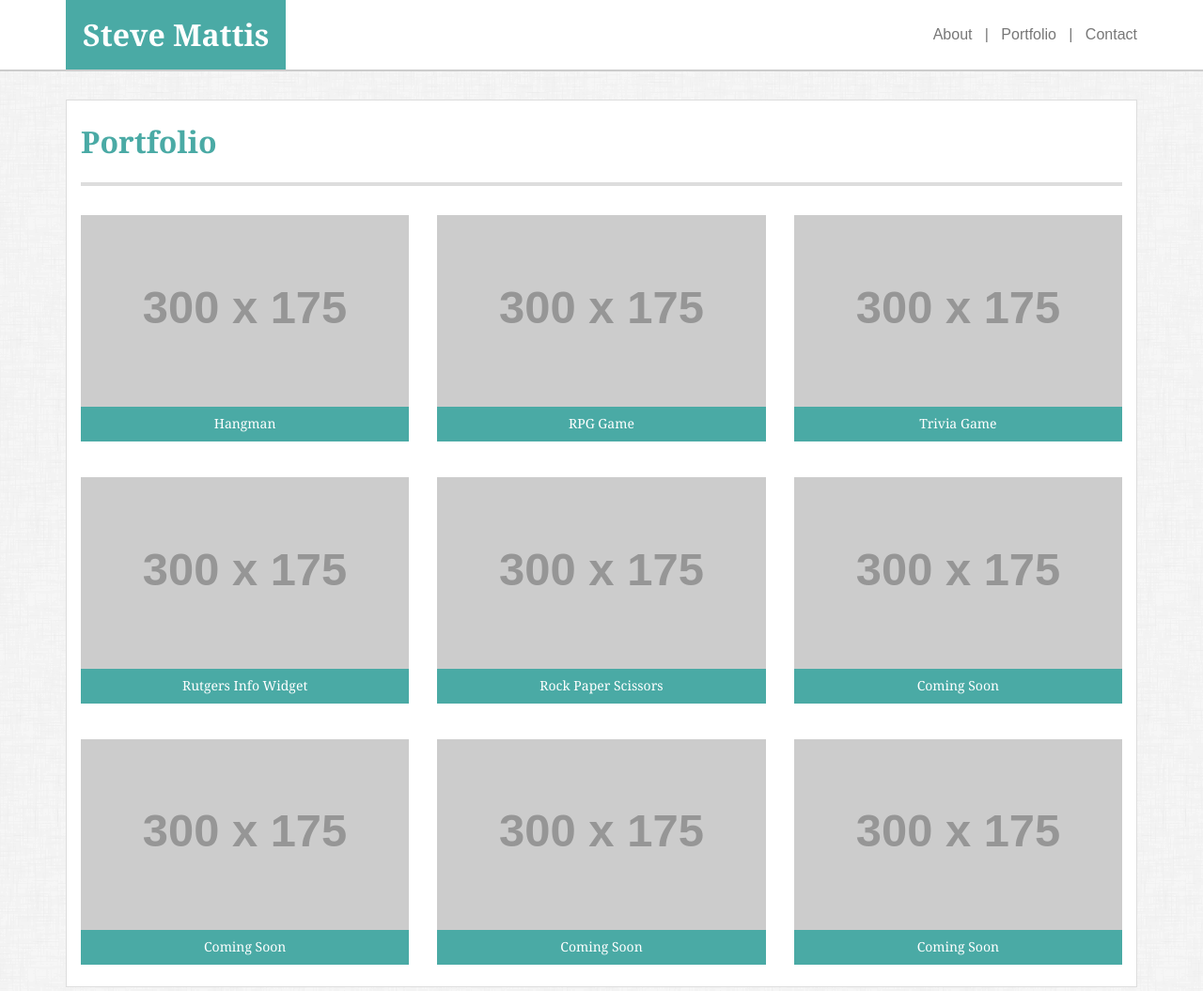
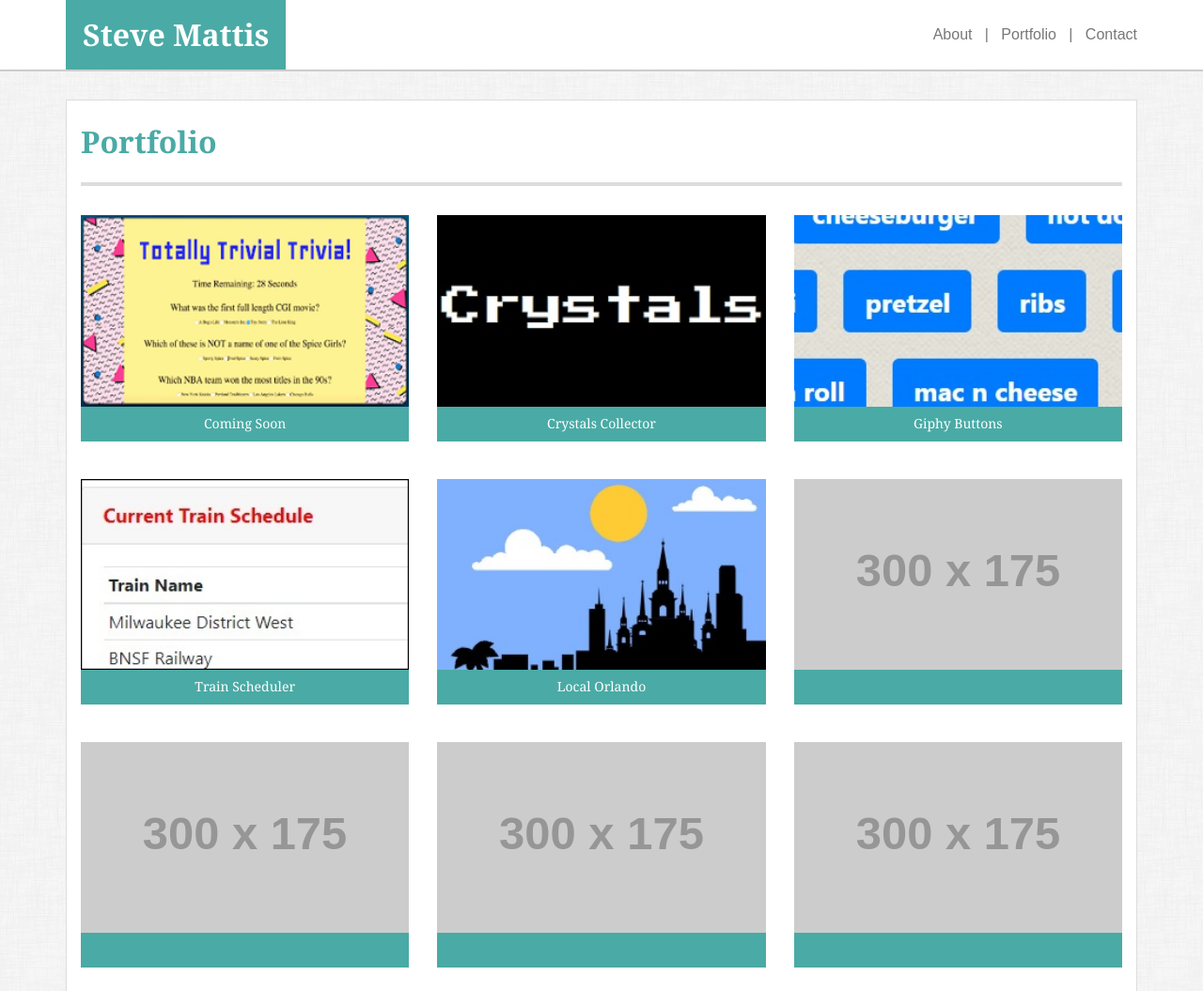
Before and after one commit to smattis18/Bootstrap-Portfolio, a plain HTML site: page portfolio.html in a window 1280 px wide. Shown: the top 1055 px of the page at 94% size. Drawn offline with nearby package versions, Linux system fonts and the light colour scheme; placeholder pictures from the web are drawn by us.

Commit message:
Updated portfolio page

```diff
--- a/assets/css/style.css
+++ b/assets/css/style.css
@@ -111,16 +111,6 @@ form {
     padding-top: 25px;
 }
 
-.body-h6 {
-    font-family: 'Georgia', Times, Times New Roman, serif;
-    font-size: 14px;
-    font-weight: normal;
-    background-color: #4aaaa5;
-    color: white;
-    text-align: center;
-    padding: 10px 0px;
-}
-
 .standard-nav {
     display: inline;
 }
@@ -128,7 +118,6 @@ form {
 .responsive-nav {
     position: relative;
     top: -55px;
-    right:
 }
 
 .img-responsive {
@@ -140,12 +129,34 @@ form {
     width: 100%;
 }
 
+.img-select {
+    font-family: 'Georgia', Times, Times New Roman, serif;
+    font-size: 14px;
+    font-weight: normal;
+    background-color: #4aaaa5;
+    color: white;
+    line-height: 2.6;
+    text-align: center;
+    margin-bottom: 10px;
+}
+
+.img-select:hover {
+    box-shadow: 0 4px 8px 0 rgba(0, 0, 0, 0.2), 0 6px 20px 0 rgba(0, 0, 0, 0.19);
+    background-color: #ffffff;
+    color: inherit;
+}
+
 #clear-float {
     clear: both;
 }
 
 #nav-pad {
     padding: 0px;
+}
+
+#navbar-links {
+    text-align: center;
+    color: #ffffff;
 }
 
 #body-hr {
@@ -208,3 +219,15 @@ form {
     border-width: 1px 1px 0px;
     border-color: #dddddd;
 }
+
+/* Keeping just in case an issue is discovered with img-select classes
+
+.body-h6 {
+    font-family: 'Georgia', Times, Times New Roman, serif;
+    font-size: 14px;
+    font-weight: normal;
+    background-color: #4aaaa5;
+    color: white;
+    text-align: center;
+    padding: 10px 0px;
+}*/
--- a/portfolio.html
+++ b/portfolio.html
@@ -18,7 +18,7 @@
         <div class="container">
             <div class="row">
                 <div class="col-lg-12" id="nav-pad">
-                    <h1 class="nav-h1">Steve Mattis</h1>
+                    <a href="index.html"><h1 class="nav-h1">Steve Mattis</h1></a>
                     <div class="standard-nav">
                     <nav>
                             <ul>
@@ -43,21 +43,21 @@
             <div class="row">
                     </div>
                 <div class="col-lg-12">
-                            <nav class="navbar navbar-expand- navbar-light" id="nav-pad" style="background-color: #cccccc;">
-                                <button class="navbar-toggler" type="button" data-toggle="collapse" data-target="#navbarSupportedContent" aria-controls="navbarSupportedContent" aria-expanded="false" aria-label="Toggle navigation">
+                            <nav class="navbar navbar-expand-lg navbar-light" id="nav-pad" style="background-color: #cccccc;">
+                                <button class="navbar-toggler" type="button" data-toggle="collapse" data-target="#navbarNavDropdown" aria-controls="navbarNavDropdown" aria-expanded="false" aria-label="Toggle navigation">
                                   <span class="navbar-toggler-icon"></span>
                                 </button>
 
-                                <div class="collapse navbar-collapse" id="navbarSupportedContent">
+                                <div class="collapse navbar-collapse" id="navbarNavDropdown">
                                   <ul class="navbar-nav mr-auto">
                                     <li class="nav-item active">
-                                      <a href="index.html" class="nav-link" style="text-align: left;">About</a>
+                                      <a href="index.html" class="nav-link" id="navbar-links">About</a>
                                     </li>
                                     <li class="nav-item active">
-                                      <a href="portfolio.html" class="nav-link" style="text-align: left;">Portfolio</a>
+                                      <a href="portfolio.html" class="nav-link" id="navbar-links">Portfolio</a>
                                     </li>
                                     <li class="nav-item active">
-                                      <a href="contact.html" class="nav-link" style="text-align: left;">Contact</a>
+                                      <a href="contact.html" class="nav-link" id="navbar-links">Contact</a>
                                     </li>
                                   </ul>
                                 </div>
@@ -79,61 +79,61 @@
                     <article>
             <div class="row" id="row-pad-1">
                 <div class="col-sm-4">
-                            <div>
-                                <img src="https://placehold.it/300x175" alt="hangman placeholder image" class="img-responsive">
-                                    <h6 class="body-h6">Hangman</h6>
+                            <div class="img-select">
+                                <img src="assets/images/1-basic.jpg" alt="trivia game image" class="img-responsive">
+                                    Coming Soon
                             </div>
                 </div>
                 <div class="col-sm-4">
-                            <div>
-                                <img src="https://placehold.it/300x175" alt="rpg game placeholder image" class="img-responsive">
-                                    <h6 class="body-h6">RPG Game</h6>
+                            <div class="img-select">
+                                <a href="https://smattis18.github.io/Unit-4-Game/" target="_blank"><img src="assets/images/cc_photo.jpg" alt="crystals collector image" class="img-responsive"></a>
+                                    Crystals Collector
                             </div>
                 </div>
                 <div class="col-sm-4">
-                            <div>
-                                <img src="https://placehold.it/300x175" alt="trivia game placeholder image" class="img-responsive">
-                                    <h6 class="body-h6">Trivia Game</h6>
+                            <div class="img-select">
+                                <a href="https://smattis18.github.io/Giphy-API/" target="_blank"><img src="assets/images/gb_photo.jpg" alt="giphy buttons image" class="img-responsive"></a>
+                                    Giphy Buttons
                             </div>
                 </div>
             </div>
             <div class="row" id="row-pad-1">
                 <div class="col-sm-4">
-                            <div>
-                                <img src="https://placehold.it/300x175" alt="rutgers info widget placeholder image" class="img-responsive">
-                                    <h6 class="body-h6">Rutgers Info Widget</h6>
+                            <div class="img-select">
+                                <a href="https://smattis18.github.io/Train-Scheduler/" target="_blank"><img src="assets/images/ts_photo.jpg" alt="train scheduler image" class="img-responsive"></a>
+                                    Train Scheduler
                             </div>
                 </div>
                 <div class="col-sm-4">
-                            <div>
-                                <img src="https://placehold.it/300x175" alt="rock paper scissors placeholder image" class="img-responsive">
-                                    <h6 class="body-h6">Rock Paper Scissors</h6>
+                            <div class="img-select">
+                                <a href="https://kneve327.github.io/localorlando/" target="_blank"><img src="assets/images/lo_photo.jpg" alt="local orlando image" class="img-responsive"></a>
+                                    Local Orlando
                             </div>
                 </div>
                 <div class="col-sm-4">
-                            <div>
+                            <div class="img-select">
                                 <img src="https://placehold.it/300x175" alt="placeholder image" class="img-responsive">
-                                    <h6 class="body-h6">Coming Soon</h6>
+                                    &nbsp;
                             </div>
                 </div>
             </div>
             <div class="row" id="row-pad-2">
                 <div class="col-sm-4">
-                            <div>
+                            <div class="img-select">
                                 <img src="https://placehold.it/300x175" alt="placeholder image" class="img-responsive">
-                                    <h6 class="body-h6">Coming Soon</h6>
+                                    &nbsp;
                             </div>
                 </div>
                 <div class="col-sm-4">
-                            <div>
+                            <div class="img-select">
                                 <img src="https://placehold.it/300x175" alt="placeholder image" class="img-responsive">
-                                    <h6 class="body-h6">Coming Soon</h6>
+                                    &nbsp;
                             </div>
                 </div>
                 <div class="col-sm-4">
-                            <div>
+                            <div class="img-select">
                                 <img src="https://placehold.it/300x175" alt="placeholder image" class="img-responsive">
-                                    <h6 class="body-h6">Coming Soon</h6>
+                                    &nbsp;
                             </div>
                 </div>
             </div>
```
Also changed, not shown: contact.html (+6 -6 lines), index.html (+6 -6 lines), assets/images/1-basic.jpg (added), assets/images/cc_photo.jpg (added), assets/images/gb_photo.jpg (added), assets/images/lo_photo.jpg (added), assets/images/ts_photo.jpg (added).
